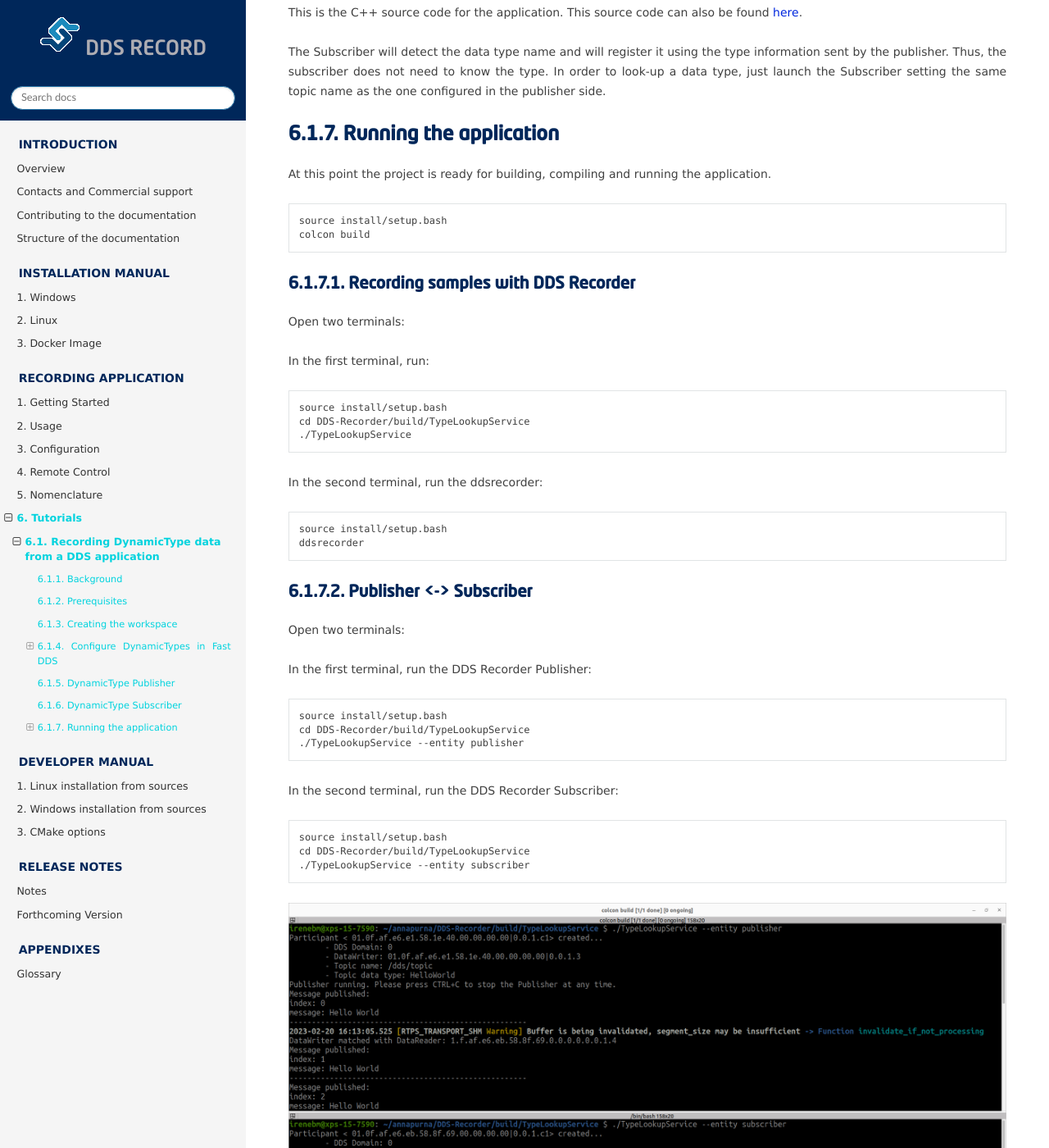
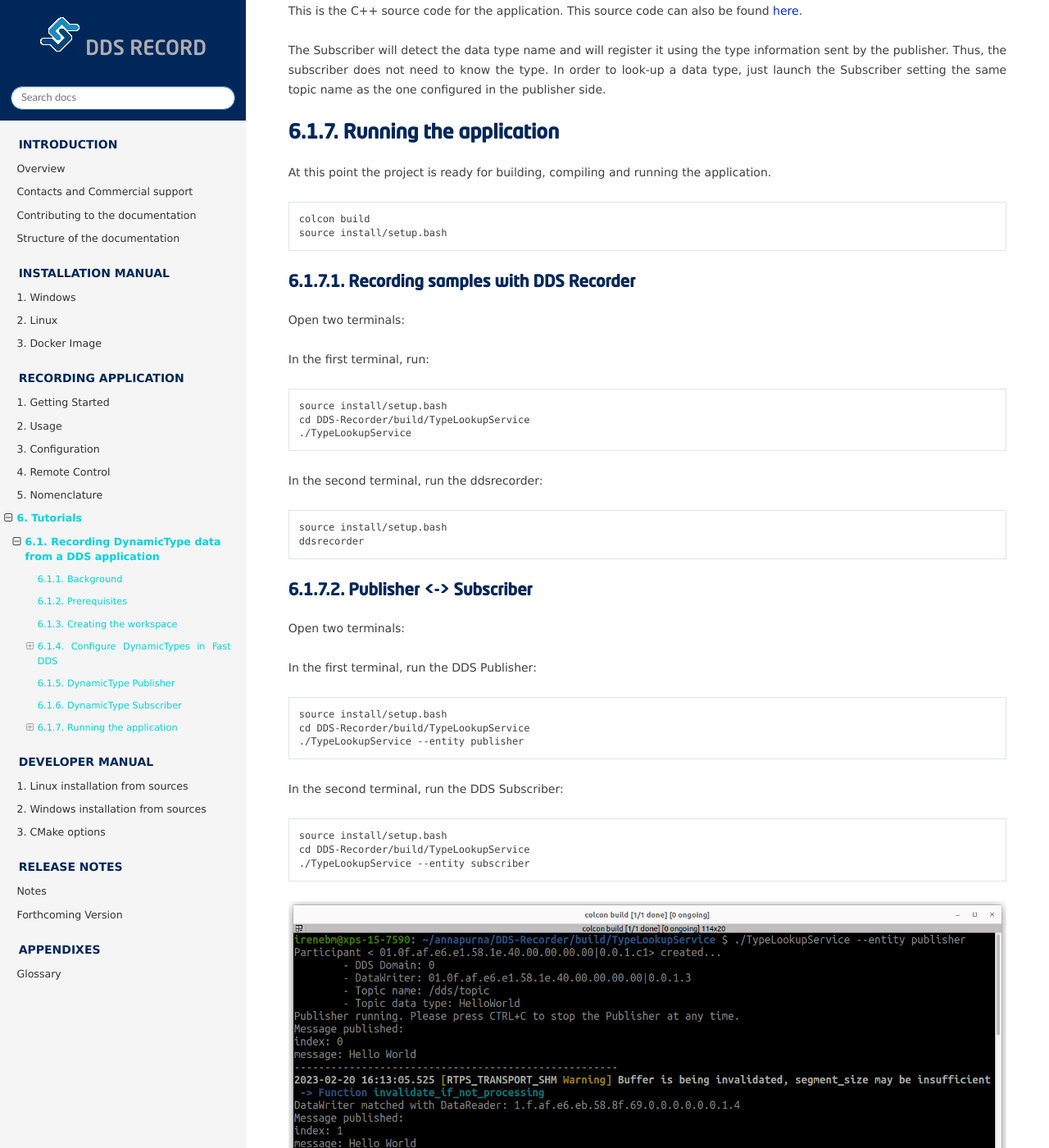
Before and after one commit to eProsima/DDS-Record-Replay, a Sphinx documentation site: the page built from docs/rst/recording/tutorials/basic_example.rst, in a window 1280 px wide and 1400 px high, scrolled down 2276 px. Shown: the whole window at 82% size. Built offline with Sphinx 7.4.7 and the Read the Docs theme 2.0.0, drawn with Linux system fonts in a browser that asks for light colours; the version number could not be read and is left out.

Commit message:
Big image
Signed-off-by: Irene Bandera <irenebandera@eprosima.com>

```diff
--- a/docs/rst/recording/tutorials/basic_example.rst
+++ b/docs/rst/recording/tutorials/basic_example.rst
@@ -78,11 +78,11 @@
 This example allows the user to configure the type of the data published.
 At the moment, there are two data types that can be used in this example:
 
-* ``HelloWorld``
+* `HelloWorld <https://github.com/eProsima/DDS-Recorder/blob/main/resources/dds/TypeLookupService/types/hello_world/HelloWorld.idl>`_
 
 .. literalinclude:: ../../../../resources/dds/TypeLookupService/types/hello_world/HelloWorld.idl
 
-* ``Complete``
+* `Complete <https://github.com/eProsima/DDS-Recorder/blob/main/resources/dds/TypeLookupService/types/complete/Complete.idl>`_
 
 .. literalinclude:: ../../../../resources/dds/TypeLookupService/types/complete/Complete.idl
 
@@ -114,8 +114,8 @@
 
 .. code-block:: bash
 
+    colcon build
     source install/setup.bash
-    colcon build
 
 Recording samples with DDS Recorder
 ===================================
@@ -142,7 +142,7 @@
 
 Open two terminals:
 
-In the first terminal, run the DDS Recorder Publisher:
+In the first terminal, run the DDS Publisher:
 
 .. code-block:: bash
 
@@ -150,7 +150,7 @@
     cd DDS-Recorder/build/TypeLookupService
     ./TypeLookupService --entity publisher
 
-In the second terminal, run the DDS Recorder Subscriber:
+In the second terminal, run the DDS Subscriber:
 
 .. code-block:: bash
 
```
Also changed, not shown: docs/resources/tutorials/basic_publisher_subscriber.png.
